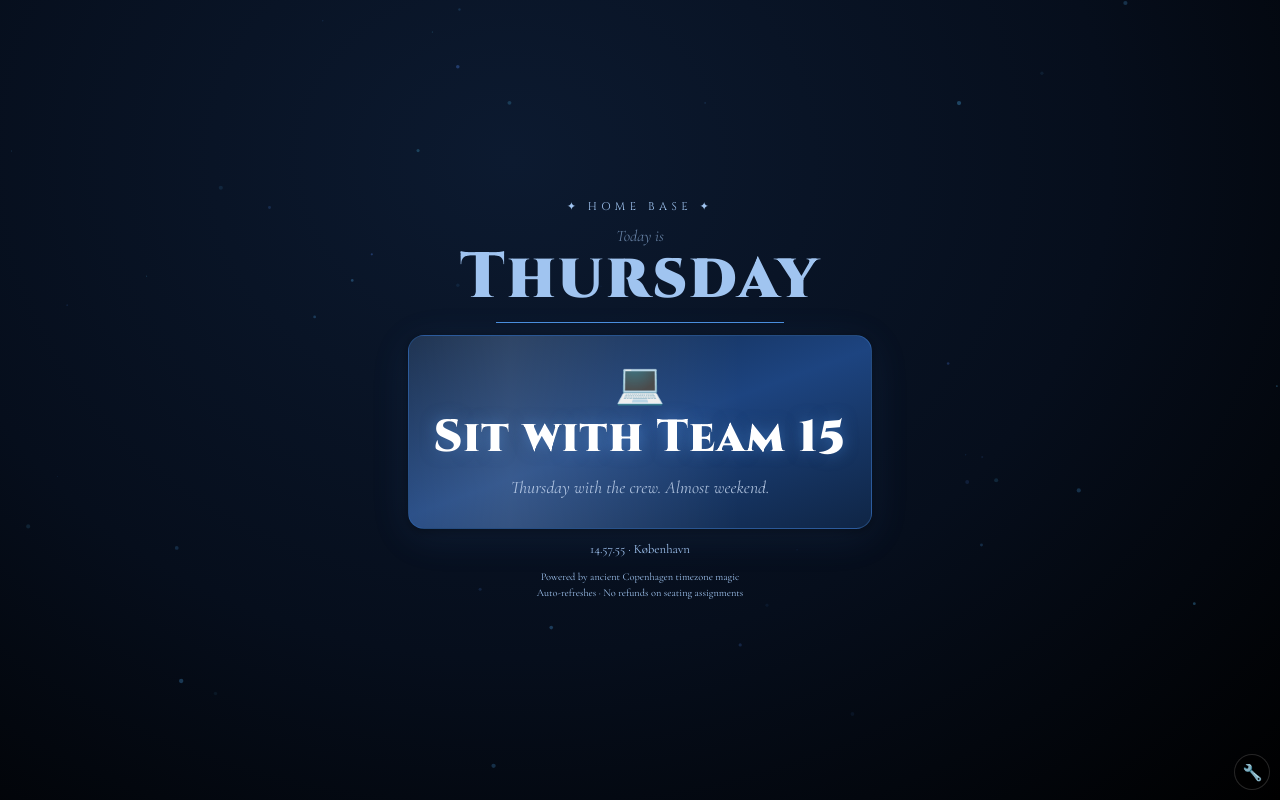
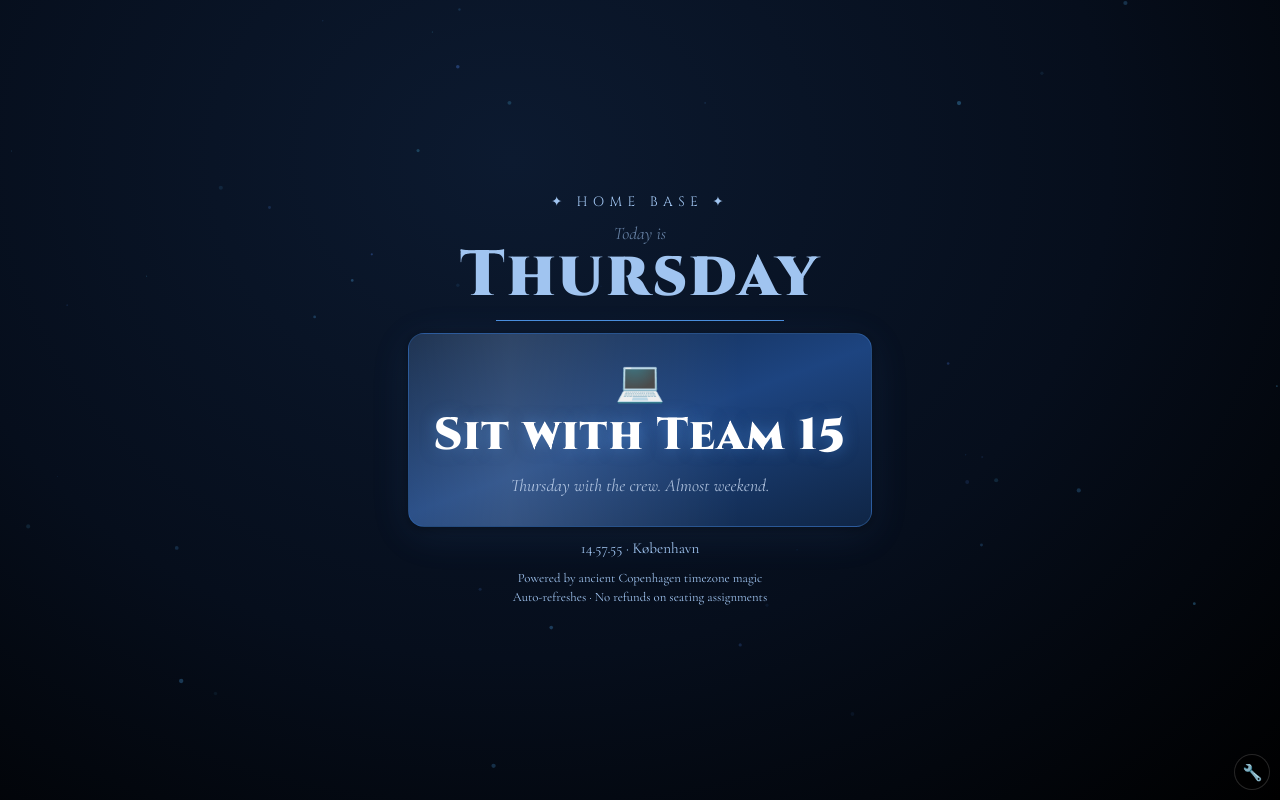
Before and after one commit to ThomasClaudinger/web-where-to-sit, a plain HTML site: page index.html in a window 1280 px wide. Drawn offline with nearby package versions, Linux system fonts and the light colour scheme.

Commit message:
Increase font sizes for various elements in index.html

```diff
--- a/index.html
+++ b/index.html
@@ -52,7 +52,7 @@
   /* ── Intro line ── */
   .oracle-label {
     font-family: 'Cinzel', serif;
-    font-size: 0.7rem;
+    font-size: 0.85rem;
     letter-spacing: 0.4em;
     text-transform: uppercase;
     opacity: 0.5;
@@ -65,7 +65,7 @@
   }
   .day-display .day-label {
     font-family: 'Cormorant Garamond', serif;
-    font-size: 1rem;
+    font-size: 1.1rem;
     font-style: italic;
     opacity: 0.6;
   }
@@ -151,12 +151,12 @@
 
   /* ── Clock + footer ── */
   .clock {
-    font-size: 0.8rem;
+    font-size: 0.95rem;
     opacity: 0.4;
     animation: fadeIn 1s ease 1s both;
   }
   .footer {
-    font-size: 0.65rem;
+    font-size: 0.8rem;
     opacity: 0.2;
     max-width: 280px;
     line-height: 1.5;
@@ -250,7 +250,7 @@
     display: block;
     font-family: 'Cormorant Garamond', serif;
     font-style: italic;
-    font-size: 0.75rem;
+    font-size: 0.9rem;
     opacity: 0.5;
     margin-top: 0.6rem;
     letter-spacing: 0.05em;
```
